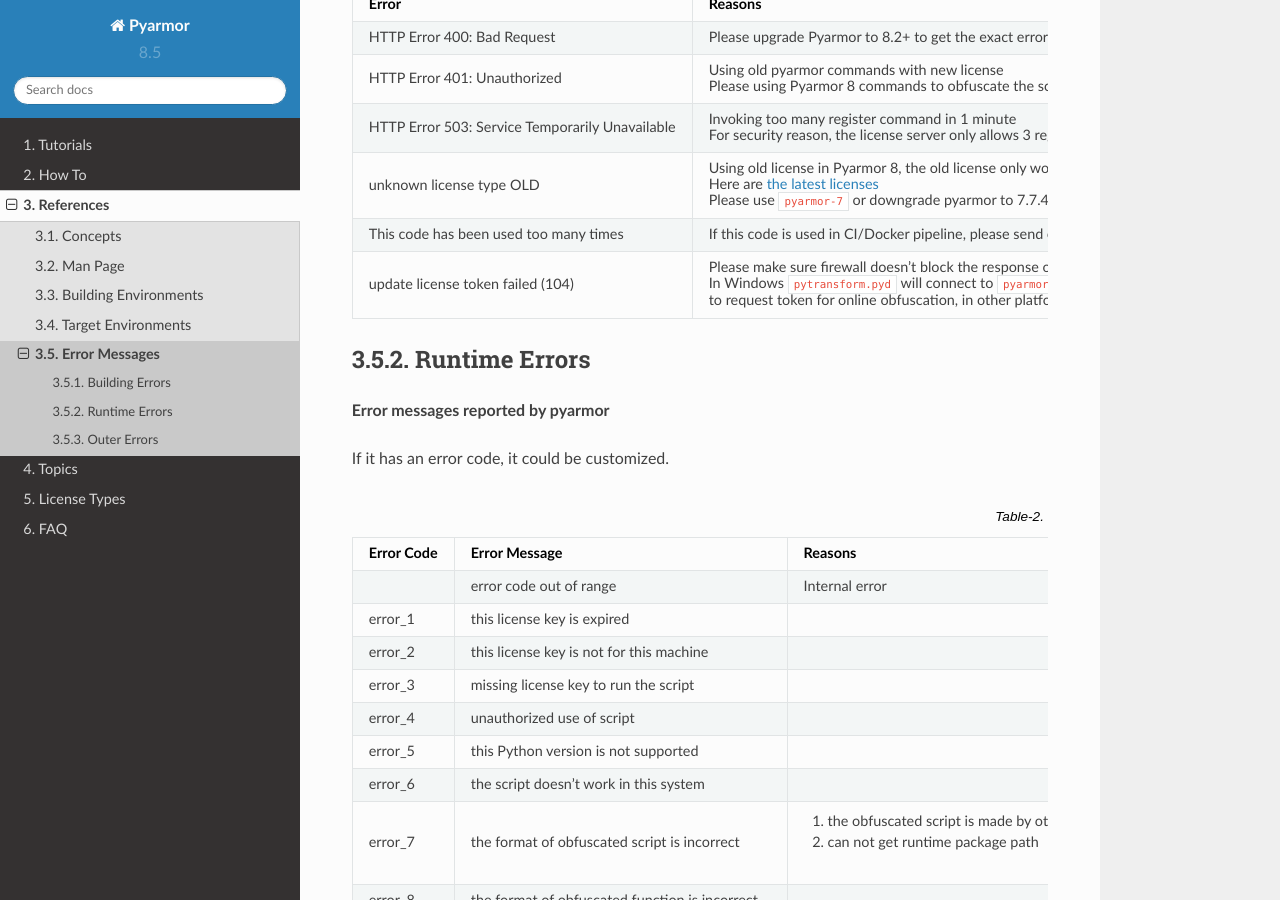
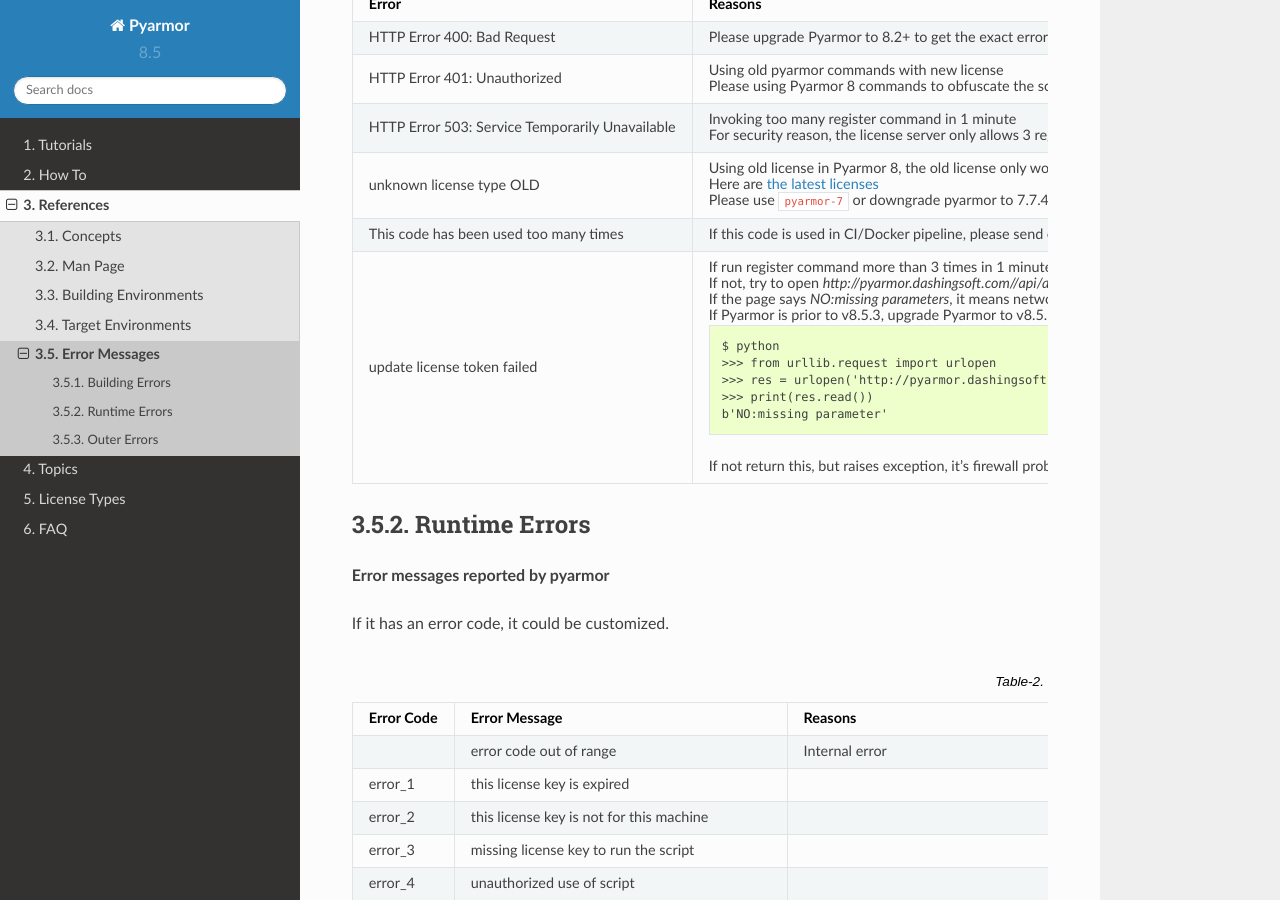
Before and after one commit to dashingsoft/pyarmor, a Sphinx documentation site: the page built from docs/reference/errors.rst, in a window 1280 px wide and 900 px high, scrolled down 845 px. Built offline with Sphinx 7.4.7 and the Read the Docs theme 2.0.0, drawn with Linux system fonts in a browser that asks for light colours.

Commit message:
Doc solution for update license token failed

```diff
--- a/docs/reference/errors.rst
+++ b/docs/reference/errors.rst
@@ -71,10 +71,22 @@
        Please use ``pyarmor-7`` or downgrade pyarmor to 7.7.4
    * - This code has been used too many times
      - If this code is used in CI/Docker pipeline, please send **order information** by registration email of this code to pyarmor@163.com to unlock it. Do not send this code only, it doesn't make sense.
-   * - update license token failed (104)
-     - Please make sure firewall doesn't block the response of license server. If possible, turn off the firewall to verify it.
+   * - update license token failed
+     - If run register command more than 3 times in 1 minute, wait for 5 minutes, and try again.
 
-       In Windows ``pytransform.pyd`` will connect to ``pyarmor.dashingsoft.com`` port ``80`` to request token for online obfuscation, in other platforms it is ``pytransform3.so``. Refer to firewall documentation to allow it to connect ``pyarmor.dashingsoft.com:80``.
+       If not, try to open `http://pyarmor.dashingsoft.com//api/auth2/` in web browser
+
+       If the page says `NO:missing parameters`, it means network is fine, and license server is fine.
+
+       If Pyarmor is prior to v8.5.3, upgrade Pyarmor to v8.5.3+, then check Python interpreter by the following commands::
+
+         $ python
+         >>> from urllib.request import urlopen
+         >>> res = urlopen('http://pyarmor.dashingsoft.com//api/auth2/')
+         >>> print(res.read())
+         b'NO:missing parameter'
+
+       If not return this, but raises exception, it's firewall problem, please configure it to allow Python interpreter to visit `pyarmor.dashingsoft.com:80`
 
 Runtime Errors
 ==============
```
